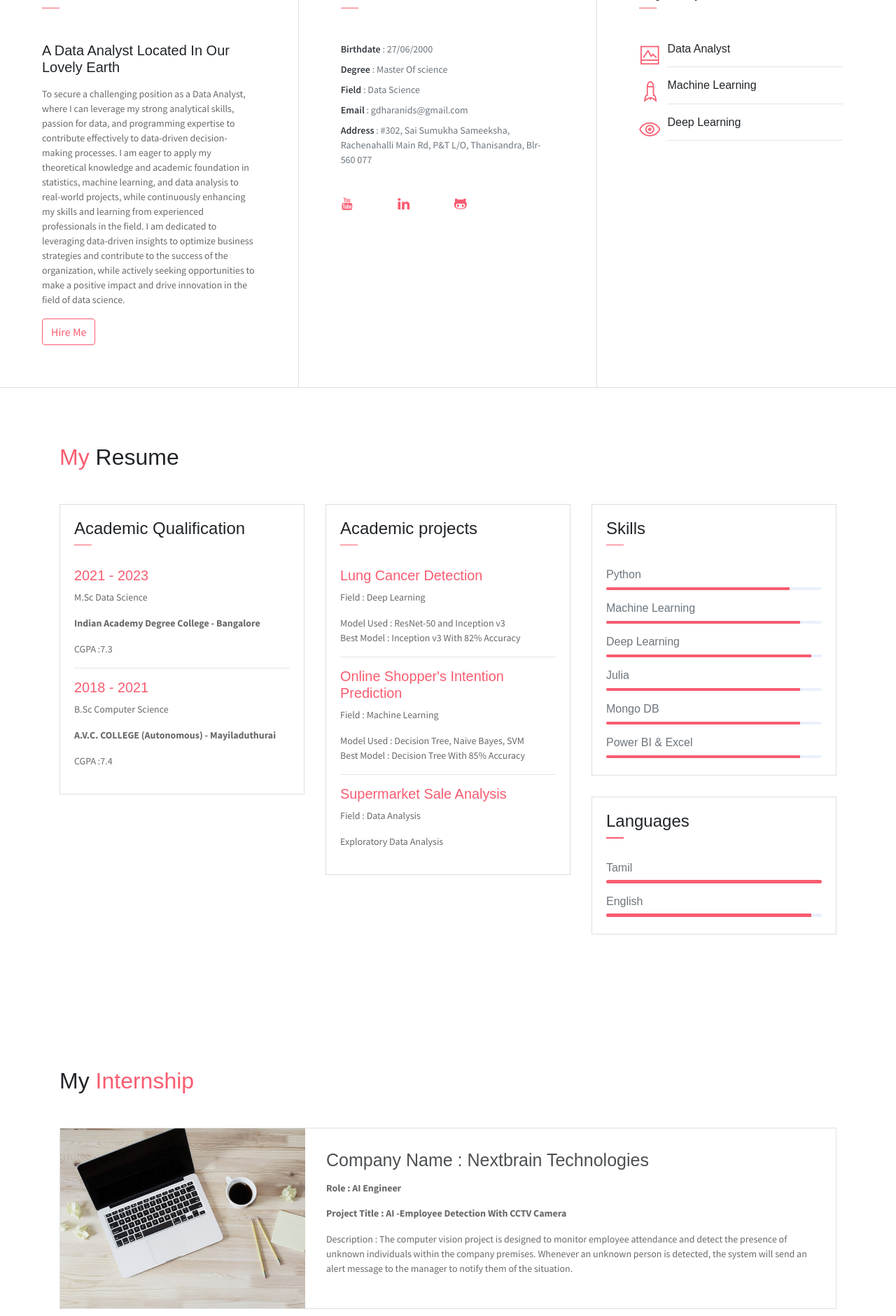
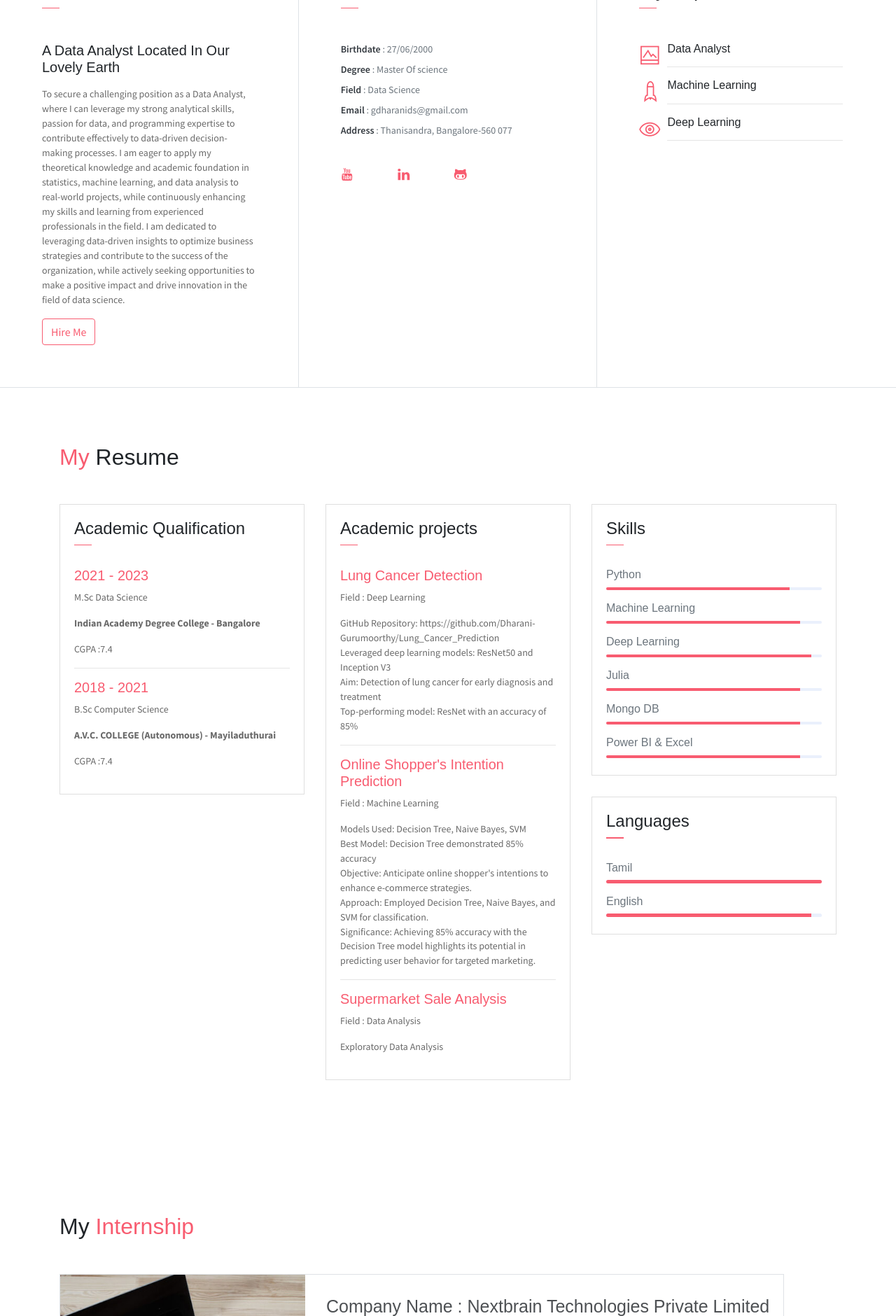
Before and after one commit to Dharani-Gurumoorthy/dharani_portfolio, a Flask app: page / in a window 1280 px wide. Shown: the part 808-2688 px from the top of the page at 70% size. Run offline with Flask 3, Linux system fonts and the light colour scheme; some libraries are stand-ins or nearby versions.

Commit message:
Update index.html

```diff
--- a/templates/index.html
+++ b/templates/index.html
@@ -24,7 +24,7 @@
                 <h4 class="header-subtitle" >Hello, I am</h4>
                 <h1 class="header-title">Dharani G</h1>
                 <h6 class="header-mono" >Data Analyst</h6>
-                <a class="btn btn-primary btn-rounded" href="https://www.canva.com/design/DAFdDF27o-I/KwoQZYP3Jnst4trMUfdk_g/view?utm_content=DAFdDF27o-I&utm_campaign=designshare&utm_medium=link&utm_source=publishsharelink" class="btn btn-outline-light mr-5">Download CV</a>
+                <a class="btn btn-primary btn-rounded" href="https://www.canva.com/design/DAFryfxrCjc/AUXIvJ1sTDLtqF7sfxrZJg/view?utm_content=DAFryfxrCjc&utm_campaign=designshare&utm_medium=link&utm_source=publishsharelink&mode=preview" class="btn btn-outline-light mr-5">Download CV</a>
             </div>
         </div>
     </header>
@@ -80,9 +80,7 @@
                     <li><span>Degree</span> : Master Of science</li>
                     <li><span>Field</span> : Data Science</li>
                     <li><span>Email</span> : gdharanids@gmail.com</li>
-                    <li><span>Address</span> :  #302, Sai Sumukha Sameeksha,
-                                                Rachenahalli Main Rd, P&T L/O,
-                                                Thanisandra, Blr-560 077
+                    <li><span>Address</span> : Thanisandra, Bangalore-560 077
                      </li>
                 </ul>
                 <ul class="social-icons pt-3">
@@ -139,7 +137,7 @@
                             <h6 class="title text-danger">2021 - 2023</h6>
                             <P>M.Sc Data Science</P>
                             <P class="subtitle"><strong>Indian Academy Degree College - Bangalore</strong></P>
-                            <P class="subtitle"><span>CGPA</span> :7.3</P>
+                            <P class="subtitle"><span>CGPA</span> :7.4</P>
                             <hr>
                             <h6 class="title text-danger">2018 - 2021</h6>
                             <P>B.Sc Computer Science</P>
@@ -159,11 +157,11 @@
                         <div class="card-body">
                             <h6 class="title text-danger">Lung Cancer Detection</h6>
                             <P><span>Field</span> : Deep Learning</P>
-                            <P class="subtitle">Model Used : ResNet-50 and Inception v3  <br> Best Model : Inception v3 With 82% Accuracy</P>
+                            <P class="subtitle">GitHub Repository: https://github.com/Dharani-Gurumoorthy/Lung_Cancer_Prediction <br> Leveraged deep learning models: ResNet50 and Inception V3 <br> Aim: Detection of lung cancer for early diagnosis and treatment <br> Top-performing model: ResNet with an accuracy of 85%</P>
                             <hr>
                             <h6 class="title text-danger">Online Shopper's Intention Prediction</h6>
                             <P><span>Field</span> : Machine Learning</P>
-                            <P class="subtitle">Model Used : Decision Tree, Naive Bayes, SVM  <br> Best Model : Decision Tree With 85% Accuracy</P>
+                            <P class="subtitle">Models Used: Decision Tree, Naive Bayes, SVM <br> Best Model: Decision Tree demonstrated 85% accuracy <br> Objective: Anticipate online shopper's intentions to enhance e-commerce strategies. <br> Approach: Employed Decision Tree, Naive Bayes, and SVM for classification. <br> Significance: Achieving 85% accuracy with the Decision Tree model highlights its potential in predicting user behavior for targeted marketing.</P>
                             <hr>
                             <h6 class="title text-danger">Supermarket Sale Analysis</h6>
                             <P><span>Field</span> : Data Analysis</P>
@@ -241,16 +239,16 @@
                         <img src="static/assets/imgs/blog3.jpg" alt="Download free bootstrap 4 landing page, free boootstrap 4 templates, Download free bootstrap 4.1 landing page, free boootstrap 4.1.1 templates, meyawo Landing page">
                     </div>
                     <div class="content-holder">
-                        <h6 class="title"><span>Company Name</span> : Nextbrain Technologies</h6>
+                        <h6 class="title"><span>Company Name</span> : Nextbrain Technologies Private Limited </h6>
 
                         <p class="post-details">
-                            <strong><span>Role</span> : AI Engineer</strong>
+                            <strong><span>Role</span> : AI Engineer Intern </strong>
                         </p>
 
                         <p><b>Project Title : AI -Employee Detection With CCTV Camera</b> </p>
 
 
-                        <p>Description : The computer vision project is designed to monitor employee attendance and detect the presence of unknown individuals within the company premises. Whenever an unknown person is detected, the system will send an alert message to the manager to notify them of the situation.  </p>
+                        <p> GitHub Repository : https://github.com/Dharani-Gurumoorthy/face_recognition <br> Objective: Implement AI to detect and monitor employees using CCTV cameras. <br> Approach: Utilize computer vision and deep learning to recognize employees' presence and activities. <br> Key Features: Develop facial recognition, behavior analysis, and attendance tracking. <br> Significance: Enhance security, attendance management, and overall workplace monitoring.  </p>
 
 
                     </div>
@@ -265,12 +263,12 @@
                         <h6 class="title"><span>Company Name</span> : Zeta Coding</h6>
 
                         <p class="post-details">
-                            <strong><span>Role</span> : Intern</strong>
+                            <strong><span>Role</span> : Deep Learning Intern</strong>
                         </p>
 
                         <p><b>Project Title : Image Forgery Detection</b> </p>
 
-                        <p>Description : In recent years, the popularity of capturing images has grown due to widespread camera availability. However, the need to enhance images for additional information has led to an increase in image forgery and misinformation. Convolutional neural networks (CNNs) like RESNET and VGG16 are gaining attention for image forgery detection, but many existing techniques are limited to specific types of forgery. To address this, we propose a robust deep learning system focused on identifying image forgeries in double image compression by training our model on the differences between original and recompressed versions.</p>
+                        <p>  GitHub Repository : https://github.com/Dharani-Gurumoorthy/Image_Forgery_Detection <br> Objective: Develop system to detect manipulated images and ensure authenticity. <br> Approach: Utilize deep learning (CNNs) and image processing techniques. <br> Key Features: Curate diverse dataset, select optimal CNN architecture, augment data, evaluate with precision metrics. <br> Significance: Vital for upholding trust in digital media across forensics, journalism, and social media domains. </p>
 
 
                     </div>
@@ -311,9 +309,7 @@
                                     <i class="ti-map-alt icon-md"></i>
                                 </div>
                                 <div class="col-10">
-                                    <h6 class="d-inline">Address :<br> <span class="text-muted">#302, Sai Sumukha Sameeksha,
-                                        Rachenahalli Main Rd, P&T L/O,
-                                        Thanisandra, Blr-560 077 </span></h6>
+                                    <h6 class="d-inline">Address :<br> <span class="text-muted"> Thanisandra, Blr-560 077 </span></h6>
                                 </div>
                             </div>
                             <div class="row mb-2">
```
